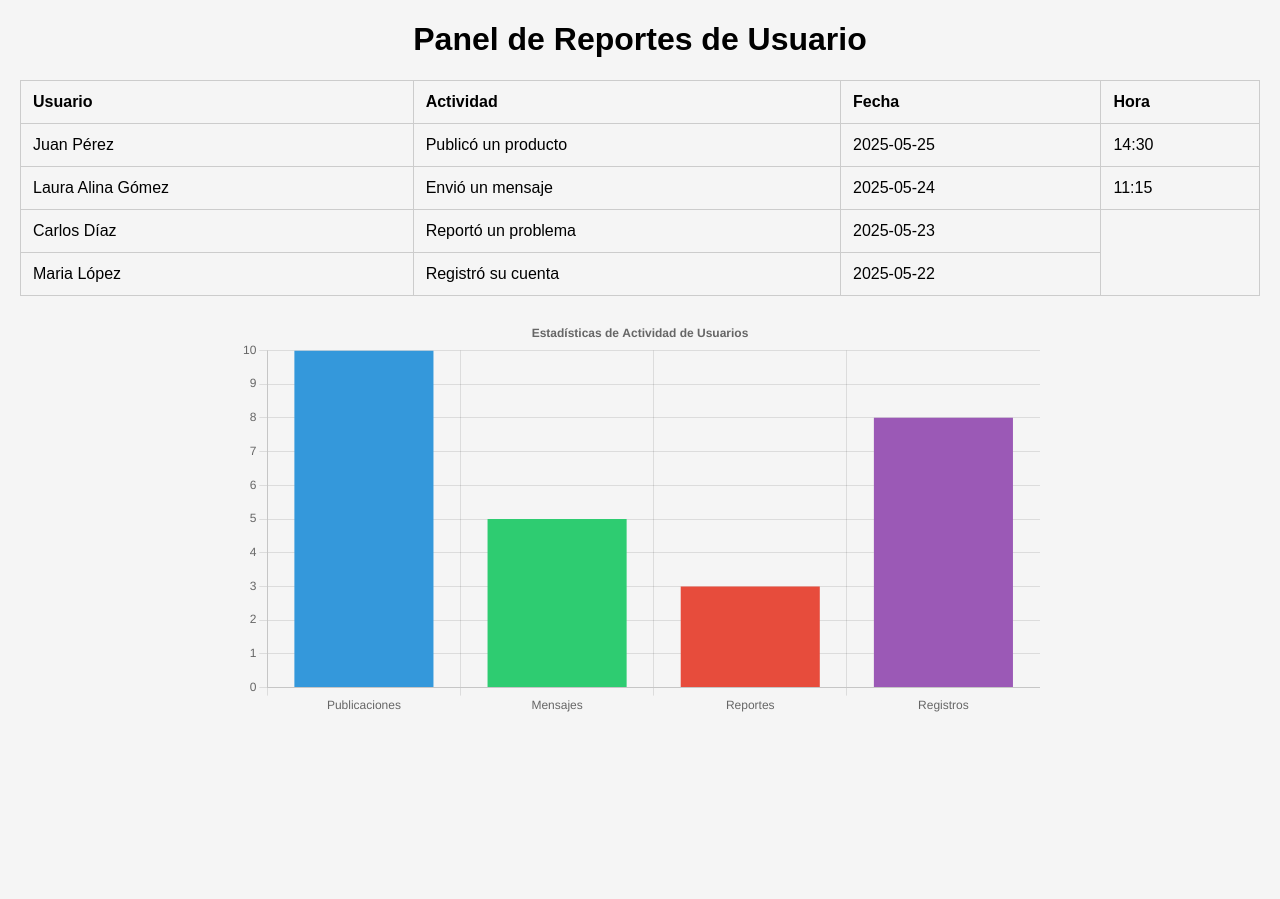
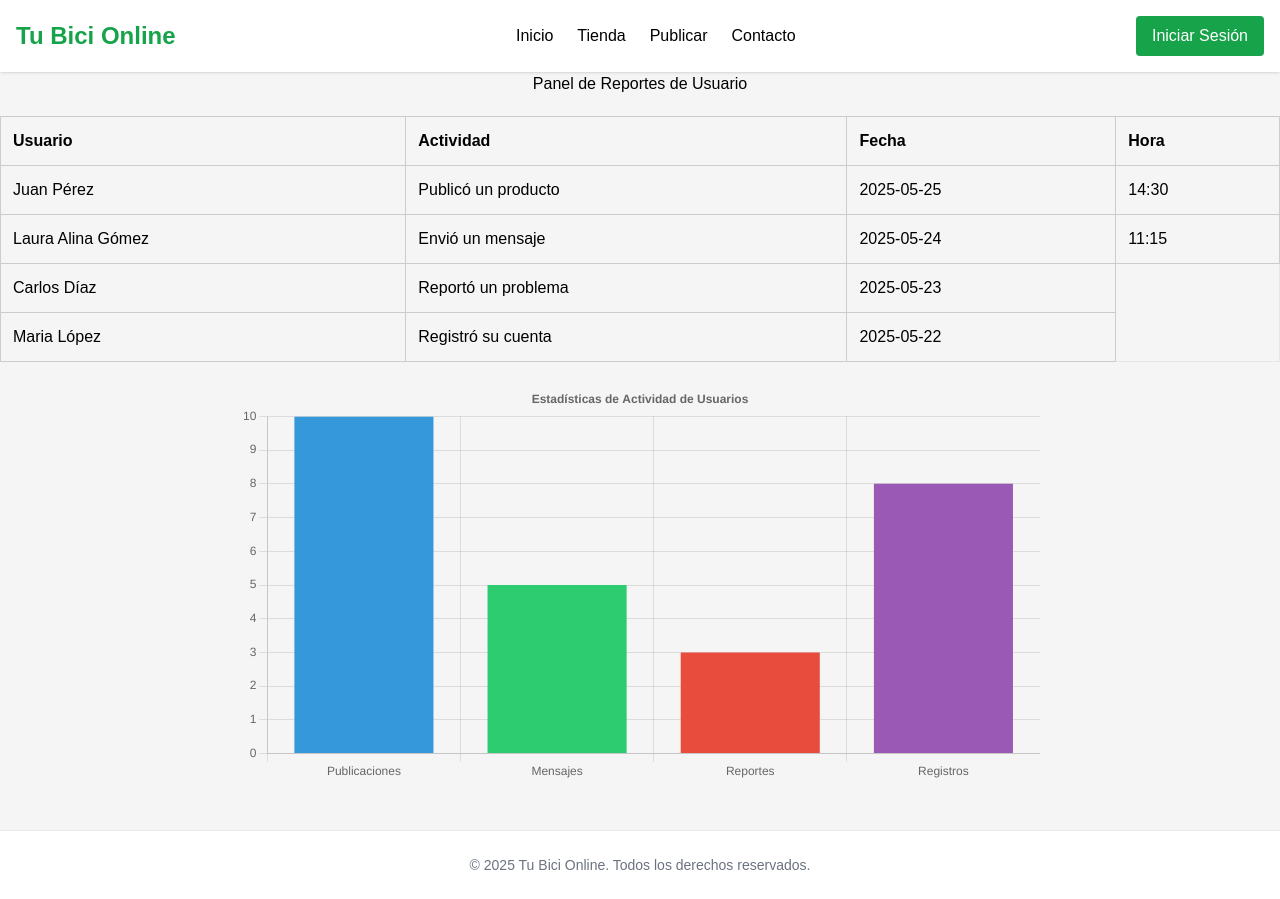
Before and after one commit to LeandroRizo/IDAS-Equipo-2, a website: page public/reportes.html in a window 1280 px wide. Before the commit the page ends 800 px from the top, so only its background shows below. Drawn offline with nearby package versions, Linux system fonts and the light colour scheme.

Commit message:
Agregue cambios

```diff
--- a/public/reportes.html
+++ b/public/reportes.html
@@ -1,20 +1,77 @@
-
 <!DOCTYPE html>
 <html lang="es">
+
 <head>
     <meta charset="UTF-8">
     <title>Panel de Reportes de Usuario</title>
     <script src="https://cdn.jsdelivr.net/npm/chart.js"></script>
+    <script src="https://cdn.tailwindcss.com"></script>
     <style>
-        body { font-family: Arial, sans-serif; margin: 20px; background-color: #f5f5f5; }
-        h1 { text-align: center; }
-        table { width: 100%; border-collapse: collapse; margin: 20px 0; }
-        table, th, td { border: 1px solid #ccc; }
-        th, td { padding: 12px; text-align: left; }
-        canvas { max-width: 800px; margin: 0 auto; display: block; }
+        body {
+            font-family: Arial, sans-serif;
+            margin: 20px;
+            background-color: #f5f5f5;
+        }
+
+        h1 {
+            text-align: center;
+        }
+
+        table {
+            width: 100%;
+            border-collapse: collapse;
+            margin: 20px 0;
+        }
+
+        table,
+        th,
+        td {
+            border: 1px solid #ccc;
+        }
+
+        th,
+        td {
+            padding: 12px;
+            text-align: left;
+        }
+
+        canvas {
+            max-width: 800px;
+            margin: 0 auto;
+            display: block;
+        }
     </style>
 </head>
+
 <body>
+
+    <header class="bg-white shadow sticky top-0 z-50">
+        <div class="container mx-auto px-4 py-4 flex justify-between items-center">
+            <a href="index.html" class="text-2xl font-bold text-green-600">Tu Bici Online</a>
+            <!-- Botón móvil -->
+            <button id="btn-menu" class="block lg:hidden focus:outline-none">
+                <svg class="h-6 w-6 text-gray-800" fill="none" stroke="currentColor" viewBox="0 0 24 24">
+                    <path stroke-linecap="round" stroke-linejoin="round" stroke-width="2" d="M4 6h16M4 12h16M4 18h16" />
+                </svg>
+            </button>
+            <!-- Menú de navegación -->
+            <nav id="menu" class="hidden lg:flex">
+                <ul class="flex flex-col lg:flex-row lg:space-x-6">
+                    <li><a href="index.html" class="block py-2 lg:py-0 hover:text-green-500">Inicio</a></li>
+                    <li><a href="tienda.html" class="block py-2 lg:py-0 hover:text-green-500">Tienda</a></li>
+                    <li><a href="publicar.html" class="block py-2 lg:py-0 hover:text-green-500">Publicar</a></li>
+                    <li><a href="contacto.html" class="block py-2 lg:py-0 hover:text-green-500">Contacto</a></li>
+                </ul>
+            </nav>
+            <!-- Botón usuario/login -->
+            <div class="hidden lg:block">
+                <button class="px-4 py-2 bg-green-600 text-white rounded hover:bg-green-700">
+                    Iniciar Sesión
+                </button>
+            </div>
+        </div>
+    </header>
+
     <h1>Panel de Reportes de Usuario</h1>
 
     <table>
@@ -27,14 +84,38 @@
             </tr>
         </thead>
         <tbody>
-            <tr><td>Juan Pérez</td><td>Publicó un producto</td><td>2025-05-25</td><td>14:30</td></tr>
-            <tr><td>Laura Alina Gómez</td><td>Envió un mensaje</td><td>2025-05-24</td><td>11:15</td></tr>
-            <tr><td>Carlos Díaz</td><td>Reportó un problema</td><td>2025-05-23</td></tr>
-            <tr><td>Maria López</td><td>Registró su cuenta</td><td>2025-05-22</td></tr>
+            <tr>
+                <td>Juan Pérez</td>
+                <td>Publicó un producto</td>
+                <td>2025-05-25</td>
+                <td>14:30</td>
+            </tr>
+            <tr>
+                <td>Laura Alina Gómez</td>
+                <td>Envió un mensaje</td>
+                <td>2025-05-24</td>
+                <td>11:15</td>
+            </tr>
+            <tr>
+                <td>Carlos Díaz</td>
+                <td>Reportó un problema</td>
+                <td>2025-05-23</td>
+            </tr>
+            <tr>
+                <td>Maria López</td>
+                <td>Registró su cuenta</td>
+                <td>2025-05-22</td>
+            </tr>
         </tbody>
     </table>
 
     <canvas id="actividadChart" width="800" height="400"></canvas>
+
+    <footer class="bg-white mt-12 border-t">
+        <div class="container mx-auto px-4 py-6 text-center text-sm text-gray-500">
+            &copy; 2025 Tu Bici Online. Todos los derechos reservados.
+        </div>
+    </footer>
 
     <script>
         const ctx = document.getElementById('actividadChart').getContext('2d');
@@ -60,5 +141,14 @@
             }
         });
     </script>
+
+    <script>
+        const btnMenu = document.getElementById('btn-menu');
+        const menu = document.getElementById('menu');
+        btnMenu.addEventListener('click', () => {
+            menu.classList.toggle('hidden');
+        });
+    </script>
+
 </body>
 </html>
```
Also changed, not shown: public/contacto.html (+1 -1 lines), public/login.html (+1 -1 lines), public/publicar.html (+1 -1 lines).
